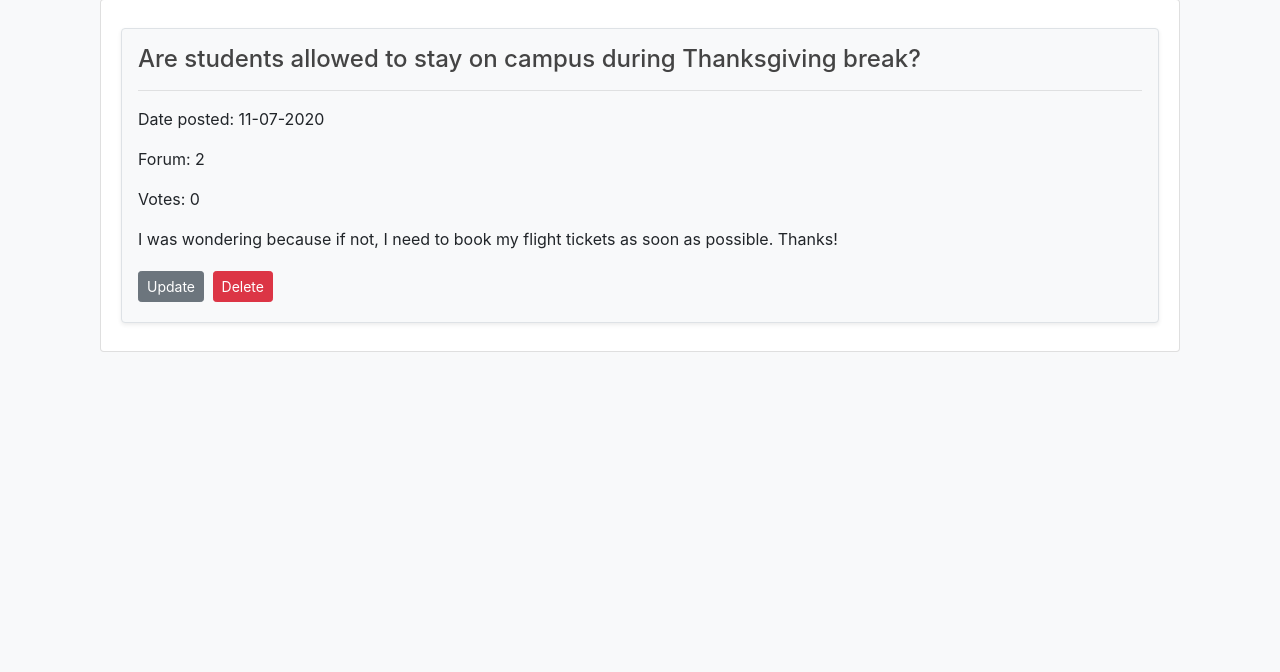
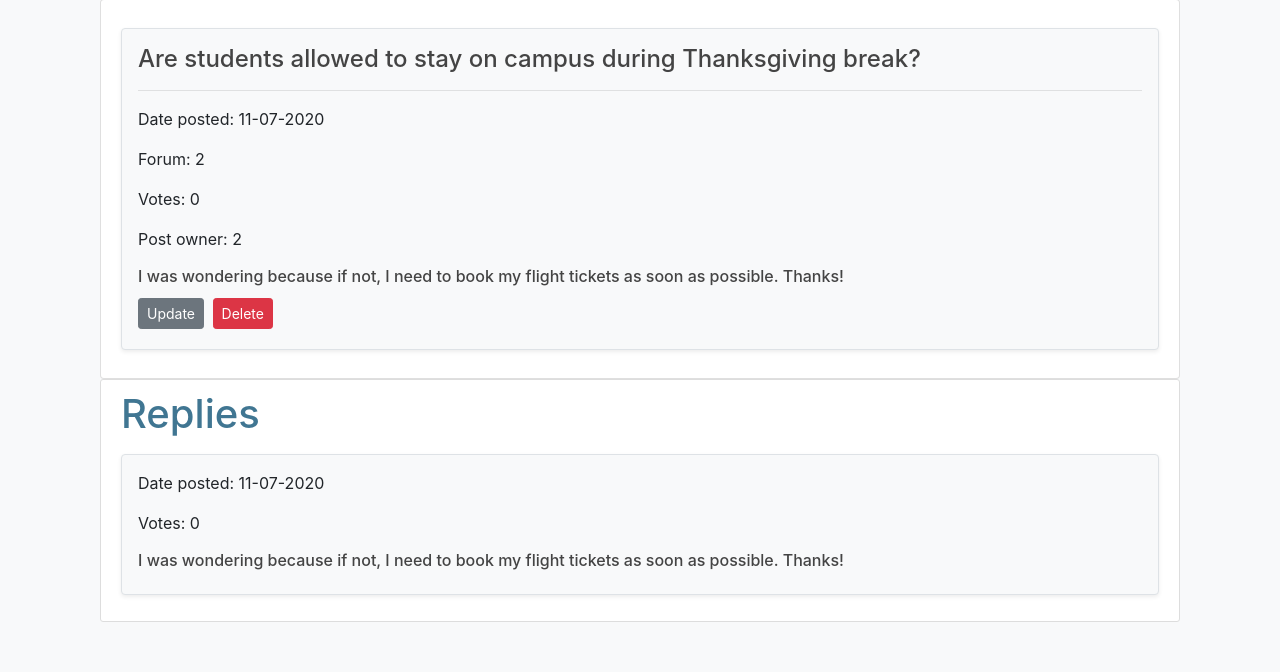
Before and after one commit to ccfernandes/SCU-Bronco-Buddies, a Flask app: page /post/1 in a window 1280 px wide. Shown: the part 128-800 px from the top of the page. Run offline with Flask 2, Linux system fonts and the light colour scheme; data comes from the database, SQL or seed files in the repository; both versions use the stored data as it was after the commit; tables that the repository leaves empty hold one stand-in row (values such as "Sample post"); parts of the project's set-up code (start-up, migrations or seed data) failed here and were passed over; some libraries are stand-ins or nearby versions.

Commit message:
replies in post view

```diff
--- a/SCU-Bronco-Buddies/bronco_buddies/bronco_buddies/routes.py
+++ b/SCU-Bronco-Buddies/bronco_buddies/bronco_buddies/routes.py
@@ -80,7 +80,8 @@ def new_post():
 @app.route("/post/<int:post_id>")
 def post(post_id):
     post = Thread.query.get_or_404(post_id)
-    return render_template('post.html', title=post.title, post=post)
+    replies = Reply.query.filter_by(thread_id = post.id)
+    return render_template('post.html', title=post.title, post=post, replies=replies)
 
 
 #update posts
--- a/SCU-Bronco-Buddies/bronco_buddies/bronco_buddies/templates/post.html
+++ b/SCU-Bronco-Buddies/bronco_buddies/bronco_buddies/templates/post.html
@@ -34,9 +34,8 @@ $(document).ready(function(){
 				<p>Date posted: {{post.date_posted.strftime('%m-%d-%Y')}}</p>
 				<p>Forum: {{post.forum_id}} </p>
 				<p>Votes: {{post.votes}}</p>
-
-
-      			<p >{{ post.body }}</p>
+				<p>Post owner: {{post.owner_id}}</p>
+				<h6>{{post.body}}</h6>
 
 				<!-- {% if post.author == current__user %} -->
 					<a class="btn btn-secondary btn-sm tm-1 bm-1" href="{{ url_for('update_post', post_id=post.id) }}">Update</a>
@@ -66,6 +65,20 @@ $(document).ready(function(){
 	    </div>
 	  </div>
 	</div>
+	<div class="content-section">
+		<h1>Replies</h1>
+		{% if replies.count() == 0 %}
+			<h4>There are no replies yet!</h4>
+			<a class="btn btn-secondary btn-sm tm-1 bm-1" href="{{ url_for('home') }}">Reply Now!</a>
+		{% else %}
+			{% for reply in replies %}
+			<div class="my-3 p-3 bg-light rounded border shadow-sm">
+				<p>Date posted: {{post.date_posted.strftime('%m-%d-%Y')}}</p>
+				<p>Votes: {{post.votes}}</p>
+				<h6>{{post.body}}</h6>
+			</div>
+			{% endfor %}
+		{% endif %}
 	</div>
 </body>
 {% endblock content %}
```
Also changed, not shown: SCU-Bronco-Buddies/bronco_buddies/bronco_buddies/templates/profile.html (+23 -2 lines), SCU-Bronco-Buddies/bronco_buddies/bronco_buddies/BroncoBuddies.db.
